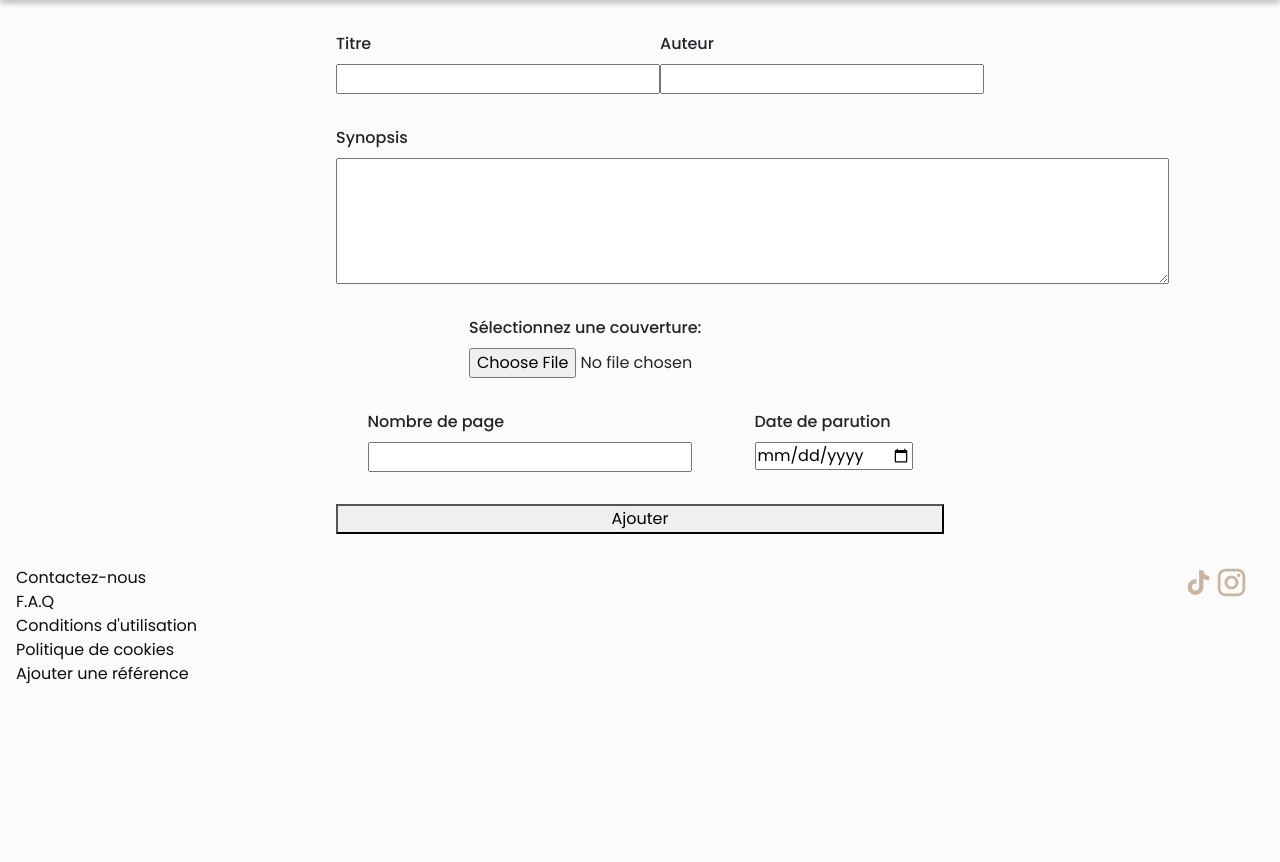
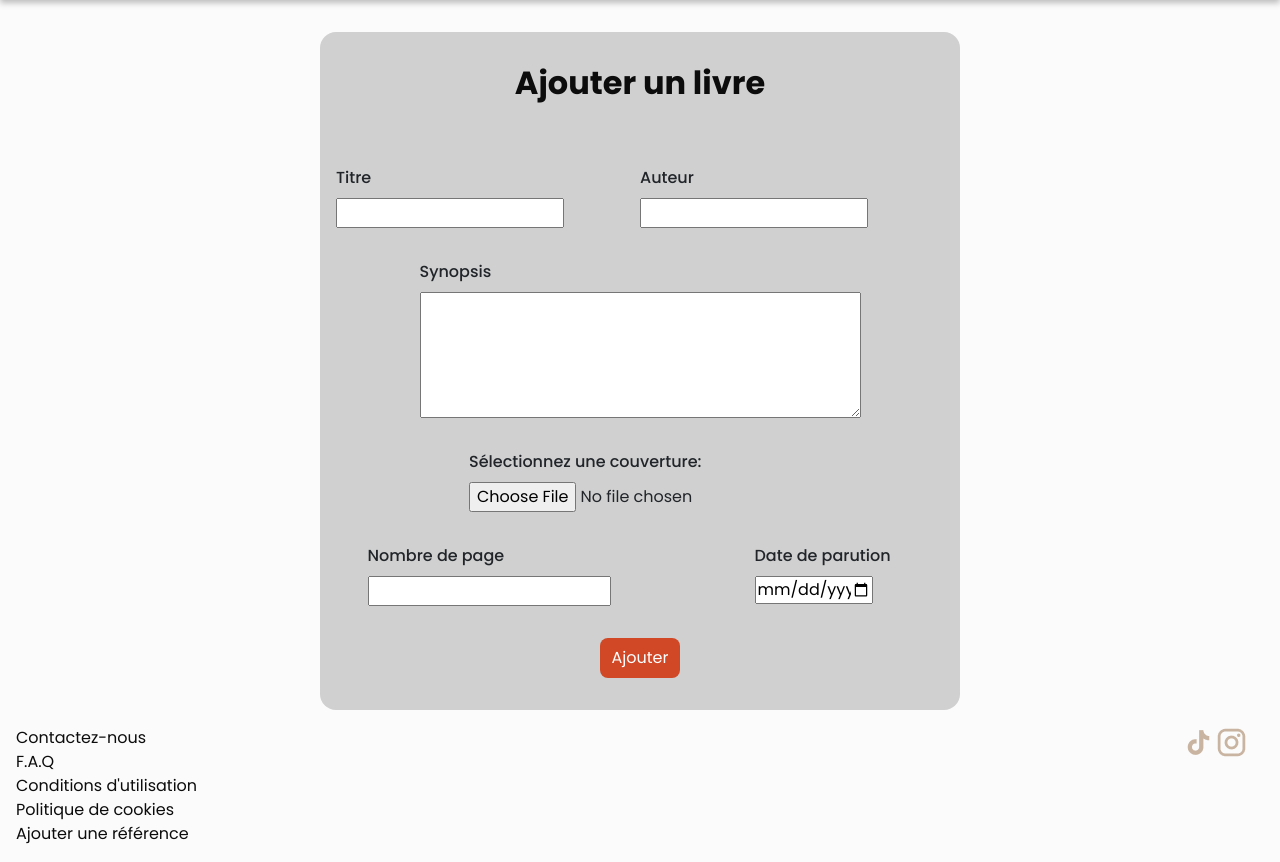
Before and after one commit to Leavlm/booklub, a PHP site: page /booklub/new-book.php in a window 1280 px wide. Shown: the part 80-942 px from the top of the page. Before the commit the page ends 764 px from the top, so only its background shows below. Run offline with PHP 8.4, Linux system fonts and the light colour scheme.

Commit message:
adding bootstrap elements to the add book form

```diff
--- a/css/style.css
+++ b/css/style.css
@@ -489,9 +489,16 @@ ul {
   width: 50%;
   margin: 0 auto;
   padding: 1rem;
+  justify-content: space-between;
+  background-color: #d0d0d0;
+  border-radius: 0 0 1rem 1rem;
 }
 .form__btn {
-  margin-top: 1rem;
+  width: 5rem;
+  padding: 0.5rem;
+  font-size: 1rem;
+  margin: 1rem auto;
+  border: none;
 }
 .form__label {
   font-weight: 500;
@@ -505,4 +512,19 @@ ul {
 .form__wrap--inline {
   display: flex;
   flex-direction: row;
+  justify-content: space-between;
+}
+.form__ttl {
+  display: flex;
+  justify-content: center;
+  color: #0C0C0C;
+  padding: 2rem 0;
+  font-weight: 700;
+  width: 50%;
+  margin: 2rem auto 0 auto;
+  background-color: #d0d0d0;
+  border-radius: 1rem 1rem 0 0;
+}
+.form__input {
+  width: 75%;
 }/*# sourceMappingURL=style.css.map */
--- a/includes/_functions.php
+++ b/includes/_functions.php
@@ -54,10 +54,14 @@ function getMsg(array $array): string
 {
     $msg = $_GET['msg'] ?? '';
     if (array_key_exists($msg, $array)) {
-        return $array[$msg];
+        return '<div class="alert alert-dark text-center" role="alert">
+        '.$array[$msg].'
+      </div>';
     }
     return '';
 };
+
+
 
 //---------------
 //   VERIFY TOKEN
--- a/new-book.php
+++ b/new-book.php
@@ -11,23 +11,24 @@ $_SESSION['token'] = md5(uniqid(mt_rand(), true));
 echo getMsg($msgArray);
 ?>
 <main>
-<div id="message" style="display: none;">Votre livre a bien été ajouté.</div>
+    <h2 class="form__ttl">Ajouter un livre</h2>
+<!-- <div id="message" style="display: none;">Votre livre a bien été ajouté.</div> -->
     <form action="add.php" method="POST" class="form form-js" enctype="multipart/form-data">
         <div class=" form__wrap--inline">
         <div class="form__wrap">
         <label for="title" class="form__label">Titre</label>
-        <input type="text" id="title" name="title" value="" class="input-js" required>
+        <input type="text" id="title" name="title" value="" class="input-js form__input" required>
         </div>
 
         <div class="form__wrap">
         <label for="author" class="form__label">Auteur</label>
-        <input type="text" id="author" name="author" class="input-js" value="" required>
+        <input type="text" id="author" name="author" class="input-js form__input" value="" required>
         </div>
         </div>
 
         <div class="form__wrap">
         <label for="synopsis" class="form__label">Synopsis</label>
-        <textarea name="synopsis" id="synopsis" cols="58" rows="5"></textarea>
+        <textarea name="synopsis" id="synopsis" cols="30" rows="5"></textarea>
         </div>
 
         <div class="form__wrap">
@@ -38,18 +39,18 @@ echo getMsg($msgArray);
         <div class=" form__wrap--inline">
         <div class="form__wrap">
         <label for="pages" class="form__label">Nombre de page</label>
-        <input type="number" id="pages" name="pages" class="input-js" value="">
+        <input type="number" id="pages" name="pages" class="input-js form__input" value="">
         </div>
 
         <div class="form__wrap">
         <label for="date" class="form__label">Date de parution</label>
-        <input type="date" id="date" name="date" class="input-js">
+        <input type="date" id="date" name="date" class="input-js form__input">
         </div>
         </div>
 
 
         <input type="hidden" name="token" value="<?=$_SESSION['token']?>">
-        <button class="form__btn">Ajouter</button>
+        <button class="cta__txt--little form__btn">Ajouter</button>
     </form>
 </main>
 
--- a/scss/components/_form.scss
+++ b/scss/components/_form.scss
@@ -4,9 +4,16 @@
     width: 50%;
     margin: 0 auto;
     padding: 1rem;
+    justify-content: space-between;
+    background-color: $grey;
+    border-radius: 0 0 1rem 1rem;
 
     &__btn {
-        margin-top: 1rem;
+        width: 5rem;
+        padding: .5rem;
+        font-size: 1rem;
+        margin: 1rem auto;
+        border: none;
     }
 
     &__label {
@@ -25,5 +32,24 @@
     &__wrap--inline{
         display: flex;
         flex-direction: row;
+        justify-content: space-between;
     }
+
+    &__ttl{
+        display: flex;
+        justify-content: center;
+        color: $black;
+        padding: 2rem 0;
+        font-weight: 700;
+        width: 50%;
+        margin: 2rem auto 0 auto;
+        background-color: $grey;
+        border-radius: 1rem 1rem 0 0;
+    }
+
+    &__input{
+        width: 75%;
+    }
+
+
 }
```
Also changed, not shown: 1 other file.
